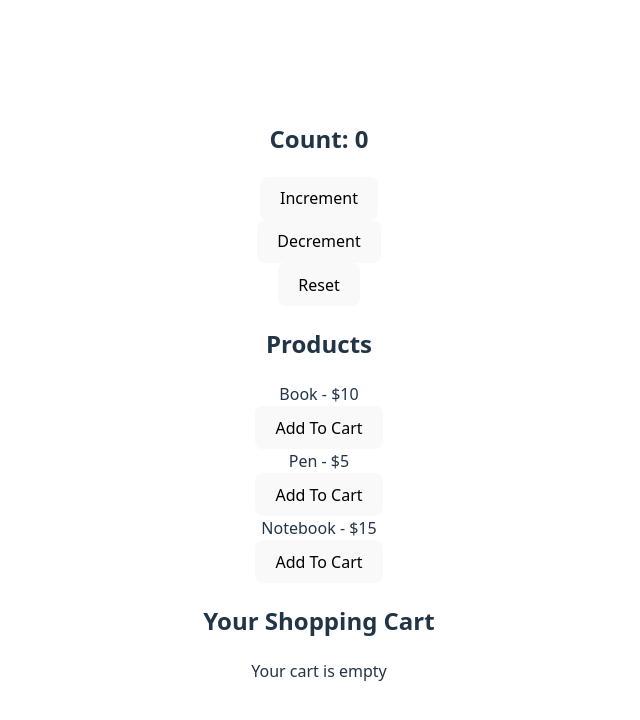
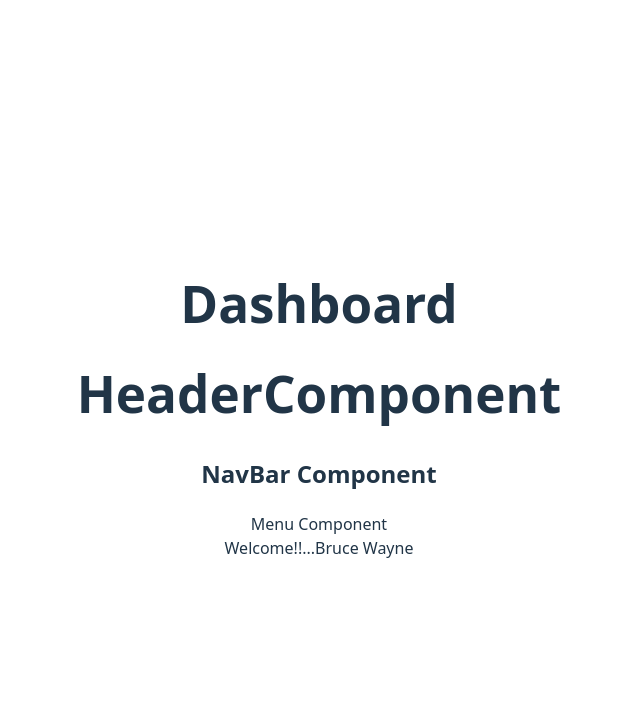
Before and after one commit to Saanimustapha/Learning-React, a React (Vite) app: page / in a window 1280 px wide. Shown: the top 720 px of the page, without its empty margins (321-961 px from the left). Built offline with nearby package versions, Linux system fonts and the light colour scheme.

Commit message:
Implemented prop drilling by passing props through multiple levels of components.

```diff
--- a/src/App.jsx
+++ b/src/App.jsx
@@ -24,15 +24,24 @@ import { Courses } from './Courses'
 import { ReducerCounter } from './ReducerCounter'
 import { ReducerShoppingCart } from './ReducerShoppingCart'
 import { SimpleCounterWithInit } from './SimpleCounterWithInit'
+import { Header } from './Header'
 import './App.css'
 
 
 function App() {
 
+  const user = {
+    name: "Bruce Wayne",
+    age: 30,
+    isPremium: true
+  }
+
   return (
     <>
-    <SimpleCounterWithInit/>
-    <ReducerShoppingCart/>
+    <h1>Dashboard</h1>
+    <Header name={user.name}/>
+    {/* <SimpleCounterWithInit/>
+    <ReducerShoppingCart/> */}
     {/* <ReducerCounter/>
     <Courses/>
     <ShoppingCart/>
--- /dev/null
+++ b/src/Avatar.jsx
@@ -0,0 +1,8 @@
+export const Avatar = ({name}) => {
+
+    return (
+        <div>
+            Welcome!!...{name}
+        </div>
+    )
+}
--- /dev/null
+++ b/src/Header.jsx
@@ -0,0 +1,11 @@
+import { NavBar } from "./NavBar"
+
+export const Header = ({name}) => {
+
+    return (
+        <header>
+            <h1>HeaderComponent</h1>
+            <NavBar name={name}/>
+        </header>
+    )
+}
--- /dev/null
+++ b/src/NavBar.jsx
@@ -0,0 +1,11 @@
+import { NewMenu } from "./NewMenu"
+
+export const NavBar = ({name}) => {
+
+    return (
+        <nav>
+            <h2>NavBar Component</h2>
+            <NewMenu name={name}/>
+        </nav>
+    )
+}
--- /dev/null
+++ b/src/NewMenu.jsx
@@ -0,0 +1,11 @@
+import { Avatar } from "./Avatar"
+
+export const NewMenu = ({name}) => {
+
+    return (
+        <div>
+            Menu Component
+            <Avatar name={name}/>
+        </div>
+    )
+}
```
